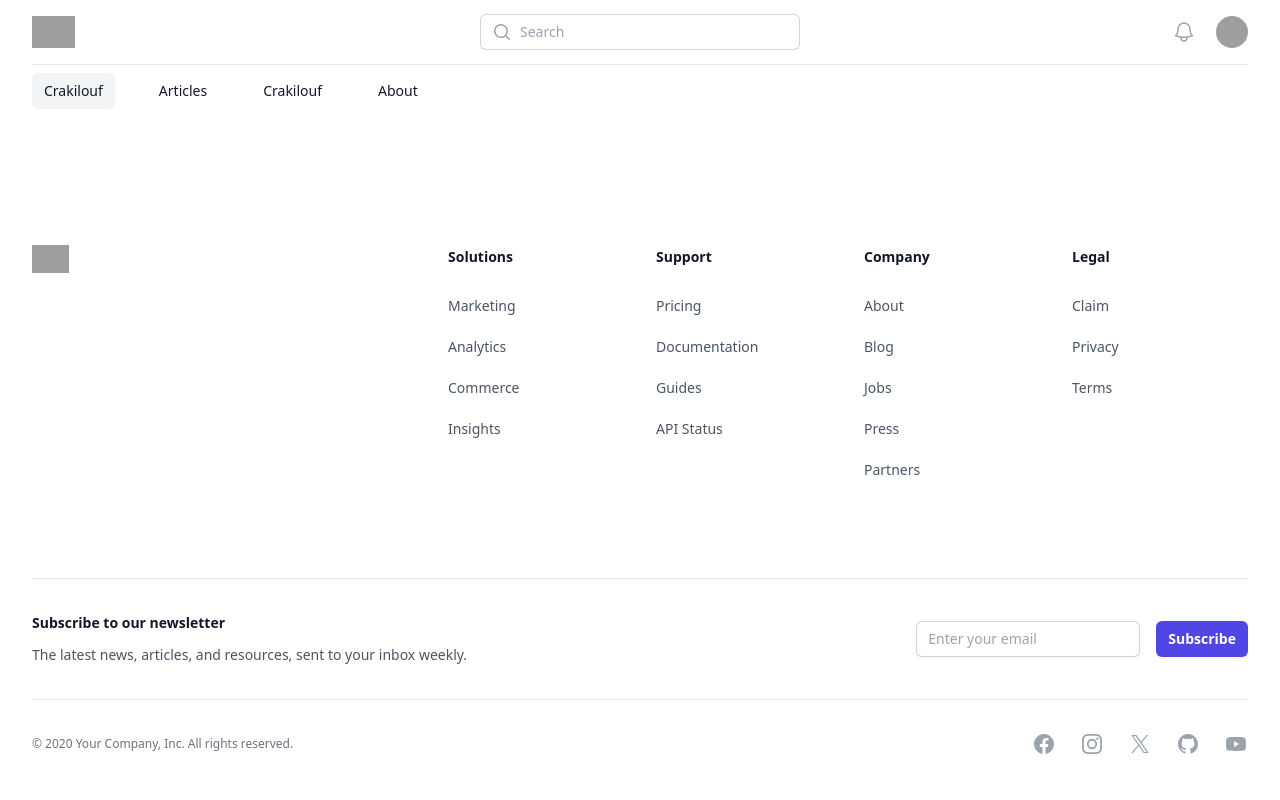
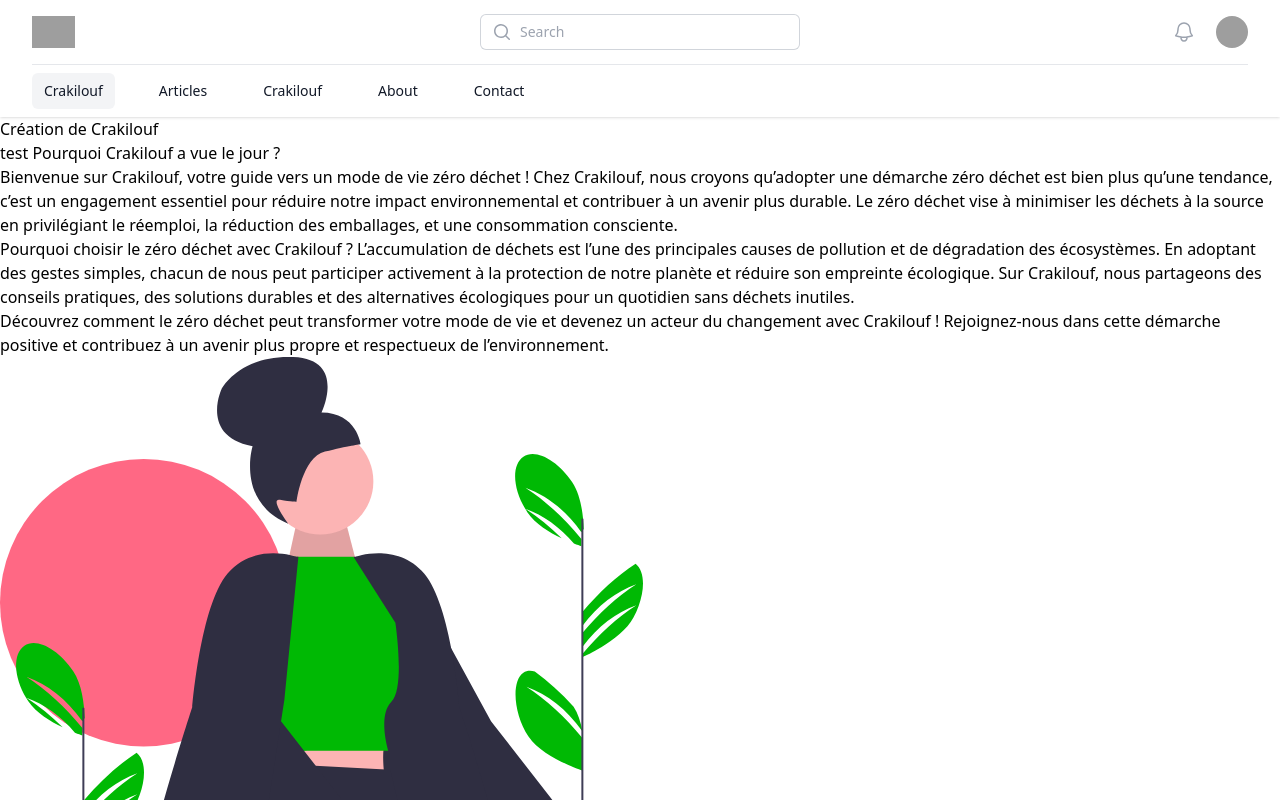
Before and after one commit to EkinL/Crakilouf, a Nuxt app: page /contact in a window 1280 px wide. Shown: the top 800 px of the page. Built offline with nearby package versions, Linux system fonts and the light colour scheme; grey boxes are pictures that could not be loaded.

Commit message:
Modification navbar

```diff
--- a/components/Header.vue
+++ b/components/Header.vue
@@ -115,6 +115,7 @@
     { name: 'Articles', href: '/articles', current: false },
     { name: 'Crakilouf', href: '/crakilouf', current: false },
     { name: 'About', href: '/about', current: false },
+    { name: 'Contact', href: '/contact', current: false },
   ]
   const userNavigation = [
     { name: 'Your Profile', href: '#' },
--- /dev/null
+++ b/pages/contact.vue
@@ -0,0 +1,5 @@
+<template>
+    <div>
+        <CrakiloufCreation />
+    </div>
+</template>
```
Also changed, not shown: 1 other file (tests, documents, lock files or other folders).
